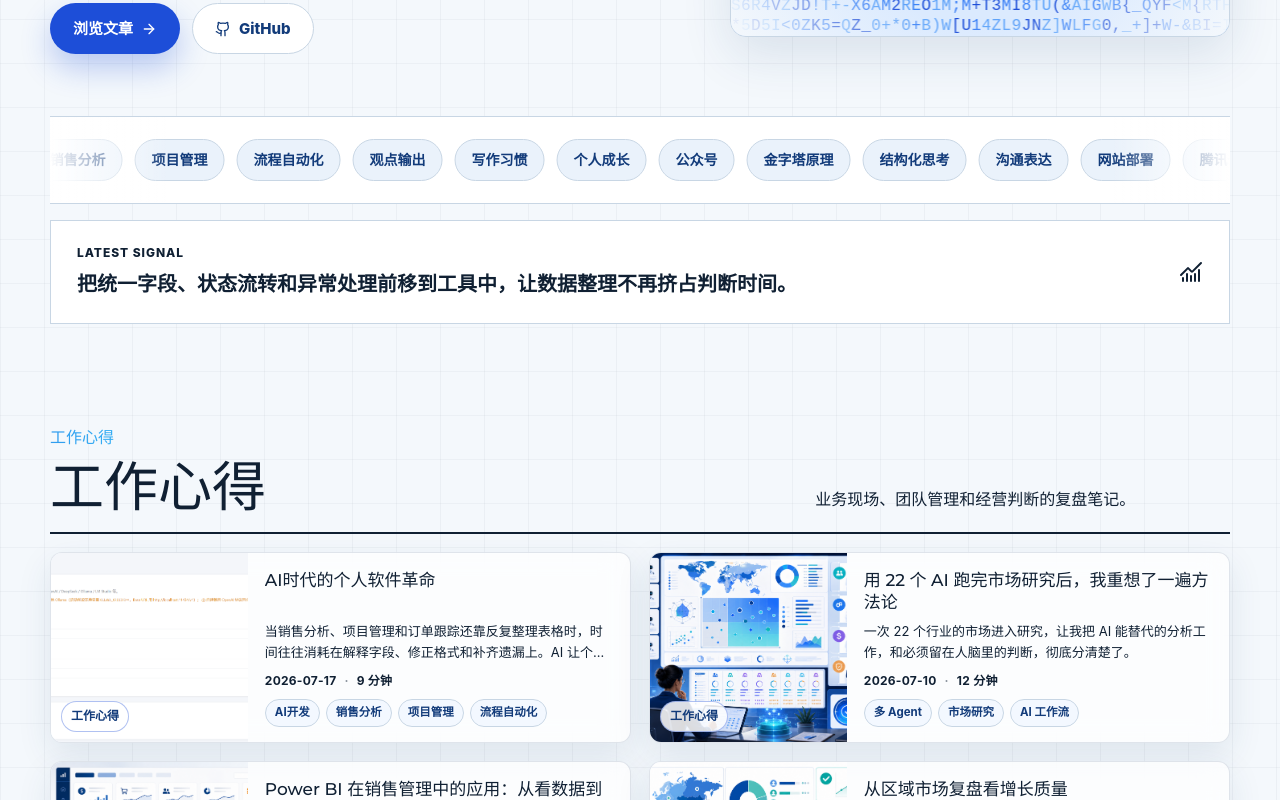
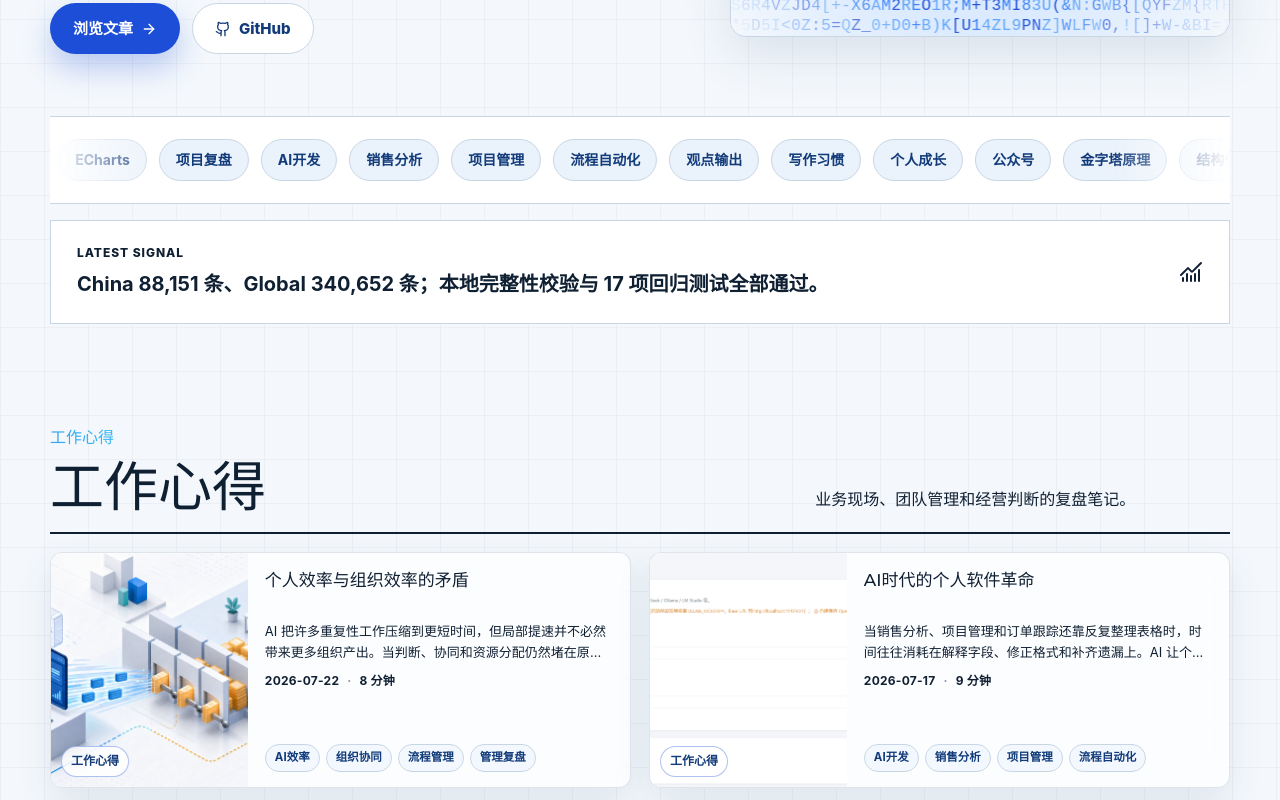
Before and after one commit to DanielZhangzyj/suguangji-blog, a React (Vite) app: page /#/ in a window 1280 px wide. Shown: the part 420-1220 px from the top of the page. Built offline with nearby package versions, Linux system fonts and the light colour scheme.

Commit message:
chore: sync direct production release

```diff
--- a/src/data/articles.ts
+++ b/src/data/articles.ts
@@ -20,6 +20,71 @@ export const categoryMeta = {
 } satisfies Record<Article['category'], { label: string; description: string; accent: string }>;
 
 export const articles: Article[] = [
+  {
+    id: 'personal-and-organizational-efficiency',
+    imageSrc: '/article-images/personal-organizational-efficiency.png',
+    title: '个人效率与组织效率的矛盾',
+    excerpt: 'AI 把许多重复性工作压缩到更短时间，但局部提速并不必然带来更多组织产出。当判断、协同和资源分配仍然堵在原处，效率会从个人手里转移成新的队列。',
+    content: `## 一个人快了，为什么团队不一定更快
+最近用 AI 工具处理数据、整理文件和生成初稿时，我明显感觉到自己的工作节奏变快了。过去需要一个下午完成的分类、比对和汇总，现在可能一两个小时就能形成可用版本。原本被重复劳动占满的时间，突然有了一块空出来的空间。
+
+但很快我发现，空出来的时间并没有自然变成更多产出。很多事情仍停在等待：等相关负责人确认口径，等业务同事判断优先级，等跨部门给出资源，等客户反馈，等一个会议把分歧讲清楚。个人端的处理速度提高了，流程却没有因此变短。
+
+这让我重新理解效率。它不是某个人把任务做得多快，而是一个组织从信息出现到行动完成，能不能稳定地向前流动。
+
+## AI先改变的，往往是重复劳动
+AI 很适合处理有明确输入和明确输出的工作：把多份数据合并成一个结构，按规则识别缺失字段，从长文档中抽取重点，为固定格式的报告生成初稿，或者把会议记录整理成待办清单。
+
+这些能力确实能让个人效率发生明显变化。一个熟练使用工具的人，可能在半天内完成过去需要两三天来回整理的事情。问题不在于这部分提速没有价值，而在于它常常只优化了流程中的一个节点。
+
+如果后面的节点仍然依赖人工判断、口头协调或低频会议，前面省下来的时间就会变成更早送达的任务。它们不会消失，只是更快地排到下一个人的待办清单里。
+
+## 局部提速，会制造新的堆积
+想象一个销售分析流程。过去，分析人员每周花两天清洗数据，周三才发出初版。现在借助 AI 和自动化工具，周一上午就能完成。
+
+看起来流程提前了两天，但真正需要管理层做判断的客户策略、价格例外和资源投入，并没有增加处理能力。于是，待确认事项更早到达，却依旧要等到周五例会才能讨论。分析人员的空闲时间变多了，管理层的决策队列却更长了。
+
+项目管理里也是一样。AI 可以把任务更新整理得更清楚，把风险摘要写得更及时，甚至自动提醒临近的节点。但如果每个跨部门问题仍然没有明确负责人，所有提醒只会让问题更早、更频繁地出现在更多人的收件箱里。
+
+某个点的生产率提升，不一定降低总等待时间；它也可能只是把瓶颈照得更亮。
+
+## 真正的瓶颈，常常是判断能力和协同机制
+重复性工作可以标准化，判断却很难被简单复制。比如是否接受一个低毛利订单、是否调整项目范围、是否优先支持某个客户，这些决策需要结合背景、风险和资源约束。
+
+AI 能提供材料、选项和预警，但组织仍需要有人对判断负责。问题是，很多团队并没有把这类判断设计成清晰的机制：什么情况需要升级？谁有最终决定权？多久必须回应？缺少这些约定时，效率提升只能把更多信息推到模糊地带。
+
+从这个角度看，AI 不只是效率工具，也是一面镜子。它会更快地暴露组织中原本就存在的堵点：职责边界不清、信息口径不统一、决策权过度集中，或者会议只是同步信息而没有形成行动。
+
+## 不要只问“省了多少时间”
+评价 AI 工具时，很容易计算节省了多少分钟、减少了多少次复制粘贴。但对团队而言，更重要的问题是：这部分节省是否缩短了从发现问题到完成行动的周期？
+
+我现在会同时看两类指标。第一类是个人层面的处理效率，例如数据整理时间、文档生成时间、一次任务的返工次数。第二类是组织层面的流动效率，例如待决事项的平均等待时间、跨部门请求的关闭周期、风险从发现到被处理的时长。
+
+如果第一类越来越好、第二类没有改善，说明工具把局部做快了，却没有改善系统。此时最需要做的不是再找一个更强的工具，而是回到流程本身：减少不必要的审批，明确可授权的边界，为高频判断建立固定节奏。
+
+## 让个人提速成为组织提速
+我认为有三个动作值得先做。
+
+第一，把 AI 生成的结果设计成“可决策的输入”，而不是更长的材料。报告里应该明确问题、选项、影响和建议动作，让接收者能在有限时间内做判断。
+
+第二，为高频协同事项定义响应机制。哪些事情可以由一线直接决定，哪些必须升级，升级后由谁在什么时间内回应。没有这个机制，再及时的提醒也只会变成噪音。
+
+第三，定期检查任务堆积发生在哪里。不要只看谁忙、谁快，也要看哪些事情长期停在同一环节。那些排队最久的地方，往往比任何个人效率指标都更接近真实的组织问题。
+
+## 从“做得更快”走向“流得更顺”
+AI 时代的个人效率提升是真实的，也值得被认真利用。但它不应该让我们误以为，组织效率会自动随之到来。
+
+真正成熟的状态，是个人能把重复工作交给工具，把清晰的信息更早交给组织；组织也能用明确的权责、节奏和协同方式，把这些信息转化为行动。只有两边同时改变，省下来的时间才会变成新的创造，而不是新的等待。`,
+    category: 'work',
+    categoryLabel: '工作心得',
+    date: '2026-07-22',
+    readTime: '8 分钟',
+    metric: '2 类效率指标',
+    signal: '个人处理速度提升后，组织真正需要关注的是判断队列和跨部门事项的等待时间。',
+    takeaway: '局部提速不会自动带来整体提速。只有把信息、权责和协同机制一起改造，AI 节省的时间才会转化为组织产出。',
+    tags: ['AI效率', '组织协同', '流程管理', '管理复盘'],
+    featured: true,
+  },
   ihsDashboardArticle,
   {
     id: 'ai-era-personal-software-revolution',
--- a/src/index.css
+++ b/src/index.css
@@ -37,7 +37,7 @@
     --ring: 222 74% 48%;
     --radius: 0.5rem;
 
-    /* === demo 风格派生 token（蓝族 + 浅色，统一防违和，不引入紫色） === */
+    /* === demo 椋庢牸娲剧敓 token锛堣摑鏃?+ 娴呰壊锛岀粺涓€闃茶繚鍜岋紝涓嶅紩鍏ョ传鑹诧級 === */
     --blue-tint: #dbeafe;
     --glitch-a: rgba(29, 78, 216, 0.55);
     --glitch-b: rgba(56, 189, 248, 0.5);
@@ -80,7 +80,7 @@
     background: rgba(29, 78, 216, 0.18);
   }
 
-  /* 自定义滚动条：浅轨 + 蓝滑块，跟主色一致不突兀 */
+  /* 鑷畾涔夋粴鍔ㄦ潯锛氭祬杞?+ 钃濇粦鍧楋紝璺熶富鑹蹭竴鑷翠笉绐佸厐 */
   html {
     scrollbar-width: thin;
     scrollbar-color: var(--blue) var(--bg);
@@ -105,7 +105,7 @@
     background: var(--blue-dark);
   }
 
-  /* 流光渐变文字：蓝↔天蓝互渐（无白色，浅底可见），用于强调词 */
+  /* 娴佸厜娓愬彉鏂囧瓧锛氳摑鈫斿ぉ钃濅簰娓愶紙鏃犵櫧鑹诧紝娴呭簳鍙锛夛紝鐢ㄤ簬寮鸿皟璇?*/
   .shiny {
     background: var(--shiny);
     background-size: 200% auto;
@@ -149,7 +149,7 @@
     backdrop-filter: blur(14px);
   }
 
-  /* 浮动药丸导航：浅玻璃 + 蓝调浮起，居中悬浮；激活态用蓝而非紫 */
+  /* 娴姩鑽父瀵艰埅锛氭祬鐜荤拑 + 钃濊皟娴捣锛屽眳涓偓娴紱婵€娲绘€佺敤钃濊€岄潪绱?*/
   .nav-pill {
     position: fixed;
     top: 16px;
@@ -286,7 +286,7 @@
     color: var(--blue-dark);
   }
 
-  /* ===== Hero（demo 风格：左侧流光标题文案 + 右侧 LetterGlitch 字符墙） ===== */
+  /* ===== Hero锛坉emo 椋庢牸锛氬乏渚ф祦鍏夋爣棰樻枃妗?+ 鍙充晶 LetterGlitch 瀛楃澧欙級 ===== */
   .hero {
     display: grid;
     grid-template-columns: minmax(0, 1.12fr) minmax(300px, 0.88fr);
@@ -365,7 +365,7 @@
     box-shadow: var(--shadow);
   }
 
-  /* LetterGlitch 字符墙：浅蓝面板 + 蓝字符，vignette 渐隐回 --bg */
+  /* LetterGlitch 瀛楃澧欙細娴呰摑闈㈡澘 + 钃濆瓧绗︼紝vignette 娓愰殣鍥?--bg */
   .letter-glitch {
     position: absolute;
     inset: 0;
@@ -393,7 +393,7 @@
     background: radial-gradient(circle, var(--blue-tint) 0%, transparent 58%);
   }
 
-  /* ===== 标签跑马灯（demo LogoWall 的蓝化版本） ===== */
+  /* ===== 鏍囩璺戦┈鐏紙demo LogoWall 鐨勮摑鍖栫増鏈級 ===== */
   .ticker {
     position: relative;
     overflow: hidden;
@@ -658,12 +658,14 @@
     display: grid;
     grid-template-columns: repeat(2, minmax(280px, 1fr));
     gap: 18px;
+    grid-auto-rows: 236px;
   }
 
   .article-card {
     display: grid;
     grid-template-columns: minmax(132px, 0.34fr) minmax(0, 0.66fr);
-    min-height: 164px;
+    min-height: 0;
+    height: 100%;
     background: rgba(255, 255, 255, 0.72);
     border: 1px solid rgba(148, 163, 184, 0.28);
     border-radius: 12px;
@@ -682,7 +684,7 @@
 
   .article-card__media {
     position: relative;
-    min-height: 164px;
+    min-height: 0;
     overflow: hidden;
     background: var(--surface-soft);
   }
@@ -718,6 +720,7 @@
     gap: 8px;
     padding: 16px 17px 15px;
     flex: 1;
+    min-height: 0;
   }
 
   .article-card__title {
@@ -777,6 +780,8 @@
 
   .article-card .tag-list {
     margin-top: auto;
+    max-height: 29px;
+    overflow: hidden;
   }
 
   .article-page {
@@ -1040,6 +1045,7 @@
 
     .article-list {
       grid-template-columns: 1fr;
+      grid-auto-rows: 132px;
     }
 
     .article-sidebar {
@@ -1085,11 +1091,12 @@
 
     .article-card {
       grid-template-columns: 112px minmax(0, 1fr);
-      min-height: 132px;
+      min-height: 0;
+      height: 100%;
     }
 
     .article-card__media {
-      min-height: 132px;
+      min-height: 0;
     }
 
     .article-card__body {
```
Also changed, not shown: public/article-images/personal-organizational-efficiency.png (added).
